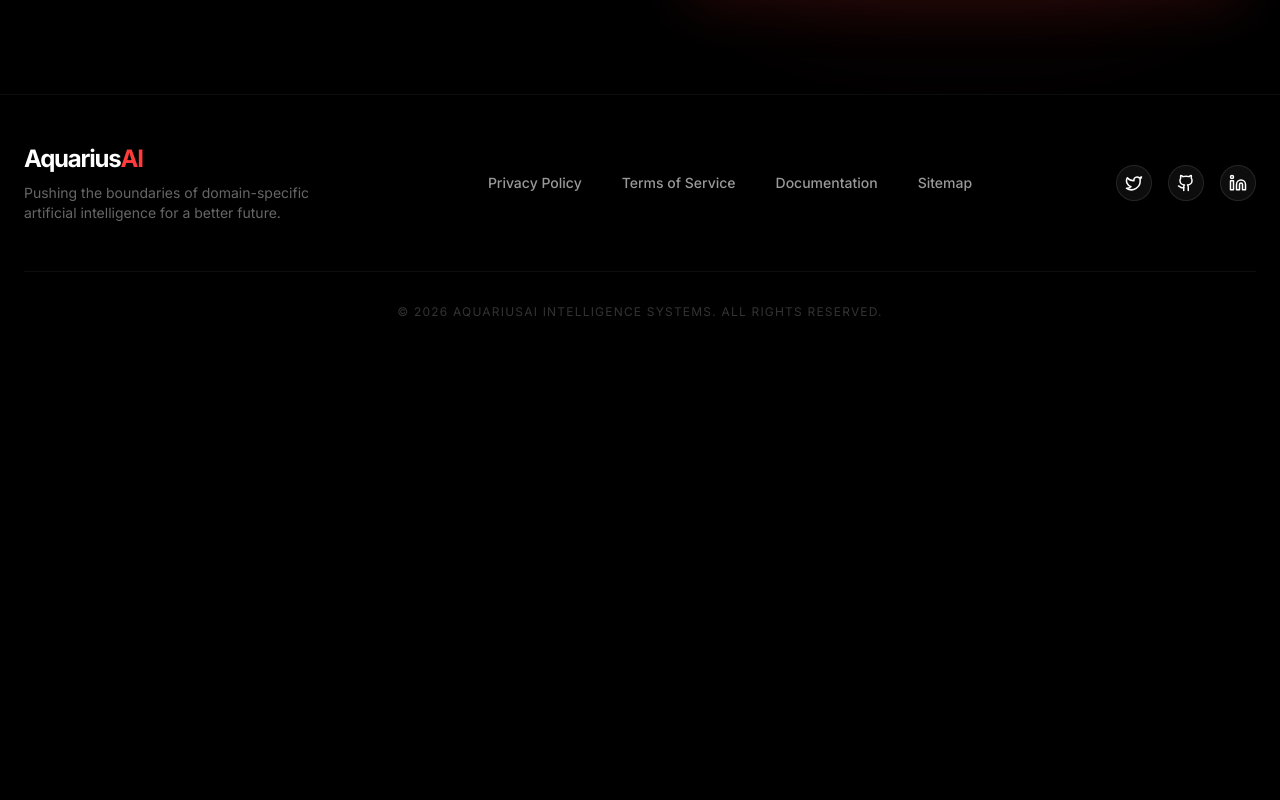
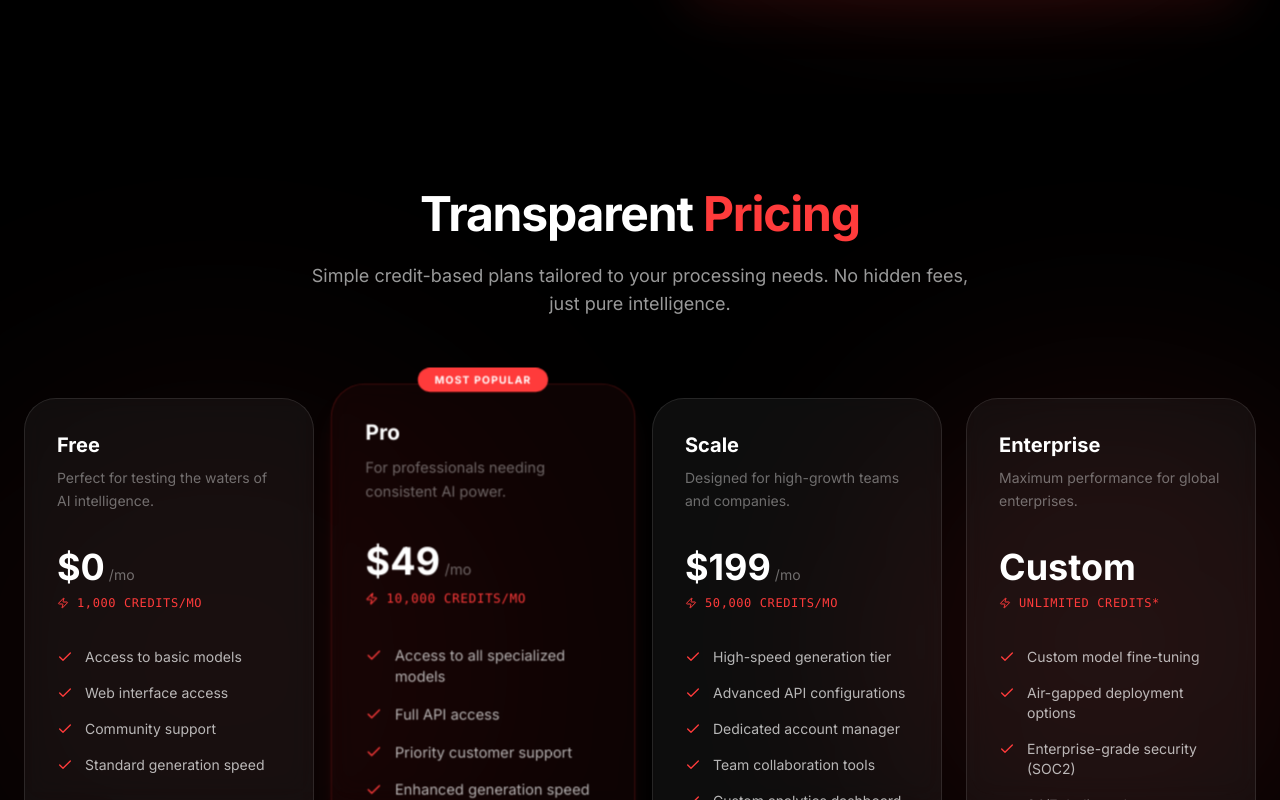
Before and after one commit to hiremystudiosaus-spec/aquariusai, a Next.js app: page / in a window 1280 px wide. Shown: the part 2000-2800 px from the top of the page. Before the commit the page ends 2368 px from the top, so only its background shows below. Built offline with nearby package versions, Linux system fonts and the light colour scheme.

Commit message:
Add Transparent Pricing section with credit plans

```diff
--- a/src/app/page.tsx
+++ b/src/app/page.tsx
@@ -2,6 +2,7 @@ import { Navbar } from "@/components/Navbar";
 import { Hero } from "@/components/Hero";
 import { Models } from "@/components/Models";
 import { Footer } from "@/components/Footer";
+import { Pricing } from "@/components/Pricing";
 
 export default function Home() {
   return (
@@ -71,6 +72,8 @@ export default function Home() {
         </div>
       </section>
 
+      <Pricing />
+
       <Footer />
     </main>
   );
--- /dev/null
+++ b/src/components/Pricing.tsx
@@ -0,0 +1,172 @@
+"use client";
+
+import React from "react";
+import { motion } from "framer-motion";
+import { Check, Zap, Shield, Rocket, HelpCircle } from "lucide-react";
+
+const plans = [
+    {
+        name: "Free",
+        price: "0",
+        description: "Perfect for testing the waters of AI intelligence.",
+        credits: "1,000 credits/mo",
+        features: [
+            "Access to basic models",
+            "Web interface access",
+            "Community support",
+            "Standard generation speed",
+        ],
+        buttonText: "Get Started",
+        highlight: false,
+    },
+    {
+        name: "Pro",
+        price: "49",
+        description: "For professionals needing consistent AI power.",
+        credits: "10,000 credits/mo",
+        features: [
+            "Access to all specialized models",
+            "Full API access",
+            "Priority customer support",
+            "Enhanced generation speed",
+            "Early access to new features",
+        ],
+        buttonText: "Upgrade to Pro",
+        highlight: true,
+    },
+    {
+        name: "Scale",
+        price: "199",
+        description: "Designed for high-growth teams and companies.",
+        credits: "50,000 credits/mo",
+        features: [
+            "High-speed generation tier",
+            "Advanced API configurations",
+            "Dedicated account manager",
+            "Team collaboration tools",
+            "Custom analytics dashboard",
+        ],
+        buttonText: "Scale Now",
+        highlight: false,
+    },
+    {
+        name: "Enterprise",
+        price: "Custom",
+        description: "Maximum performance for global enterprises.",
+        credits: "Unlimited Credits*",
+        features: [
+            "Custom model fine-tuning",
+            "Air-gapped deployment options",
+            "Enterprise-grade security (SOC2)",
+            "24/7 dedicated support team",
+            "SLA guaranteed uptime",
+        ],
+        buttonText: "Contact Sales",
+        highlight: false,
+        contact: true,
+    },
+];
+
+export const Pricing = () => {
+    return (
+        <section id="pricing" className="py-24 px-6 relative overflow-hidden bg-black">
+            {/* Decorative Orbs */}
+            <div className="absolute top-1/4 -left-20 w-[600px] h-[600px] bg-accent-red/5 blur-[120px] rounded-full pointer-events-none" />
+            <div className="absolute bottom-1/4 -right-20 w-[500px] h-[500px] bg-accent-red/10 blur-[120px] rounded-full pointer-events-none" />
+
+            <div className="max-w-7xl mx-auto relative z-10">
+                <div className="text-center mb-20">
+                    <motion.h2
+                        initial={{ opacity: 0, y: 20 }}
+                        whileInView={{ opacity: 1, y: 0 }}
+                        viewport={{ once: true }}
+                        className="text-4xl md:text-5xl font-bold tracking-tight mb-6"
+                    >
+                        Transparent <span className="text-accent-red">Pricing</span>
+                    </motion.h2>
+                    <motion.p
+                        initial={{ opacity: 0, y: 20 }}
+                        whileInView={{ opacity: 1, y: 0 }}
+                        viewport={{ once: true }}
+                        transition={{ delay: 0.1 }}
+                        className="text-white/60 text-lg max-w-2xl mx-auto"
+                    >
+                        Simple credit-based plans tailored to your processing needs. No hidden fees, just pure intelligence.
+                    </motion.p>
+                </div>
+
+                <div className="grid grid-cols-1 md:grid-cols-2 lg:grid-cols-4 gap-6">
+                    {plans.map((plan, index) => (
+                        <motion.div
+                            key={plan.name}
+                            initial={{ opacity: 0, y: 30 }}
+                            whileInView={{ opacity: 1, y: 0 }}
+                            viewport={{ once: true }}
+                            transition={{ delay: index * 0.1 }}
+                            className={`relative flex flex-col p-8 rounded-[32px] transition-all duration-300 ${plan.highlight
+                                    ? "glass-red border-accent-red/30 shadow-xl shadow-accent-red/10 scale-105 z-20"
+                                    : "glass border-white/5 hover:border-white/10"
+                                }`}
+                        >
+                            {plan.highlight && (
+                                <div className="absolute -top-4 left-1/2 -translate-x-1/2 bg-accent-red text-white text-[10px] uppercase font-bold tracking-widest px-4 py-1 rounded-full">
+                                    Most Popular
+                                </div>
+                            )}
+
+                            <div className="mb-8">
+                                <h3 className="text-xl font-bold mb-2">{plan.name}</h3>
+                                <p className="text-white/40 text-sm leading-relaxed h-12">
+                                    {plan.description}
+                                </p>
+                            </div>
+
+                            <div className="mb-8">
+                                <div className="flex items-baseline space-x-1">
+                                    <span className="text-4xl font-bold">
+                                        {plan.price === "Custom" ? "" : "$"}
+                                        {plan.price}
+                                    </span>
+                                    {plan.price !== "Custom" && (
+                                        <span className="text-white/40 text-sm">/mo</span>
+                                    )}
+                                </div>
+                                <div className="mt-2 inline-flex items-center space-x-2 text-accent-red text-xs font-mono uppercase tracking-wider">
+                                    <Zap className="w-3 h-3" />
+                                    <span>{plan.credits}</span>
+                                </div>
+                            </div>
+
+                            <div className="flex-grow space-y-4 mb-10">
+                                {plan.features.map((feature, i) => (
+                                    <div key={i} className="flex items-start space-x-3 group">
+                                        <Check className="w-4 h-4 text-accent-red mt-0.5 shrink-0" />
+                                        <span className="text-white/70 text-sm group-hover:text-white transition-colors">
+                                            {feature}
+                                        </span>
+                                    </div>
+                                ))}
+                            </div>
+
+                            <button
+                                className={`w-full py-4 rounded-2xl font-bold text-sm uppercase tracking-wider transition-all duration-300 ${plan.highlight
+                                        ? "bg-accent-red text-white hover:bg-accent-red-hover shadow-lg shadow-accent-red/20"
+                                        : "bg-white/5 text-white hover:bg-white/10 border border-white/10"
+                                    }`}
+                            >
+                                {plan.buttonText}
+                            </button>
+                        </motion.div>
+                    ))}
+                </div>
+
+                <div className="mt-16 text-center">
+                    <p className="text-white/40 text-sm flex items-center justify-center space-x-2">
+                        <HelpCircle className="w-4 h-4" />
+                        <span>Need more credits? <button className="text-accent-red hover:underline">Buy add-on credits</button> starting from $10/k</span>
+                    </p>
+                </div>
+            </div>
+        </section>
+    );
+};
```
